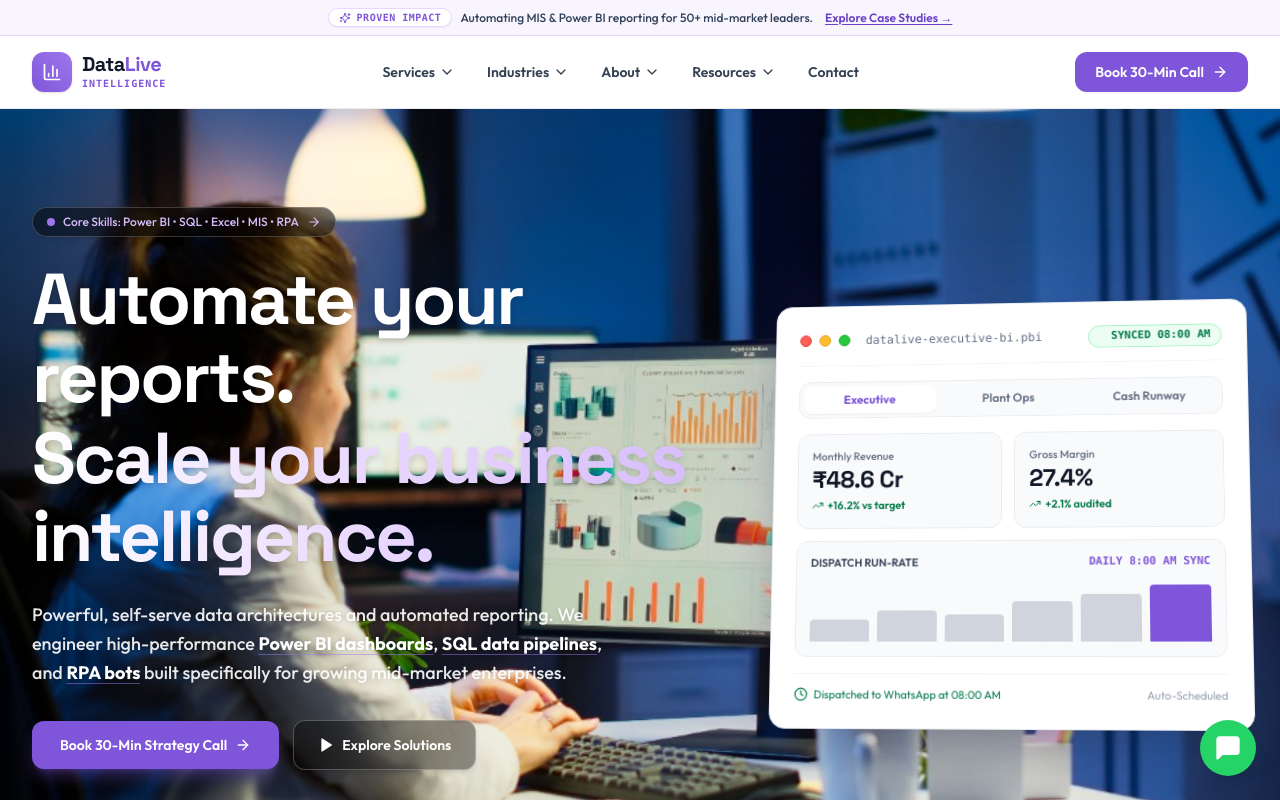
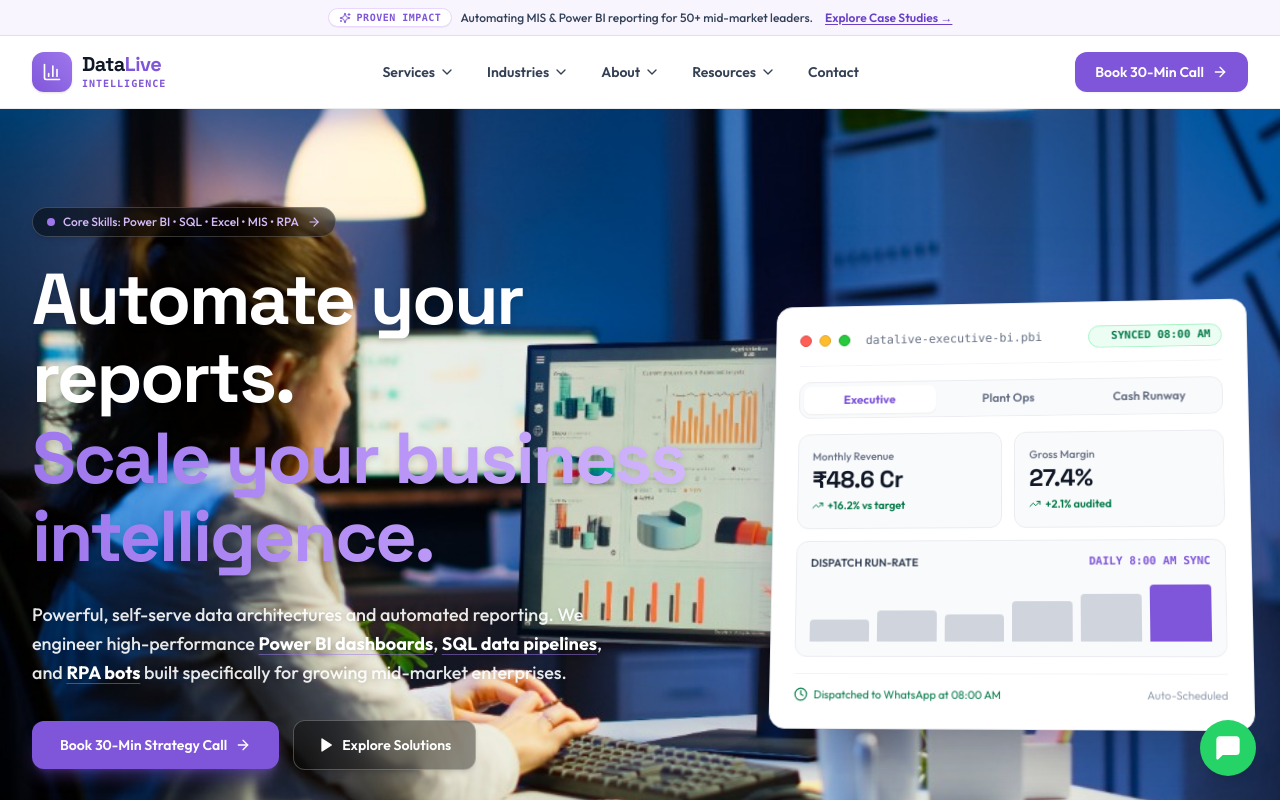
Before and after one commit to KodeToMates/DD---Front_end-, a Next.js app: page / in a window 1280 px wide. Shown: the top 800 px of the page. Built offline with nearby package versions, Linux system fonts and the light colour scheme.

Commit message:
style: apply brand lavender gradient to 'Scale your business intelligence.' heading

```diff
--- a/components/home/HeroSection.tsx
+++ b/components/home/HeroSection.tsx
@@ -51,7 +51,9 @@ export default function HeroSection() {
             {/* Untitled UI Signature Display Heading */}
             <h1 className="text-4xl sm:text-6xl lg:text-7xl font-display font-bold tracking-[-0.03em] leading-[1.08] text-white drop-shadow-md">
               Automate your reports.{' '}
-              <span className="block mt-1 bg-gradient-to-r from-white via-[#E9D7FE] to-[#D6BBFB] bg-clip-text text-transparent">Scale your business intelligence.</span>
+              <span className="block mt-1 bg-gradient-to-r from-[#9E77ED] via-[#B692F6] to-[#D6BBFB] bg-clip-text text-transparent">
+                Scale your business intelligence.
+              </span>
             </h1>
 
             {/* Refined Body Lead */}
```
